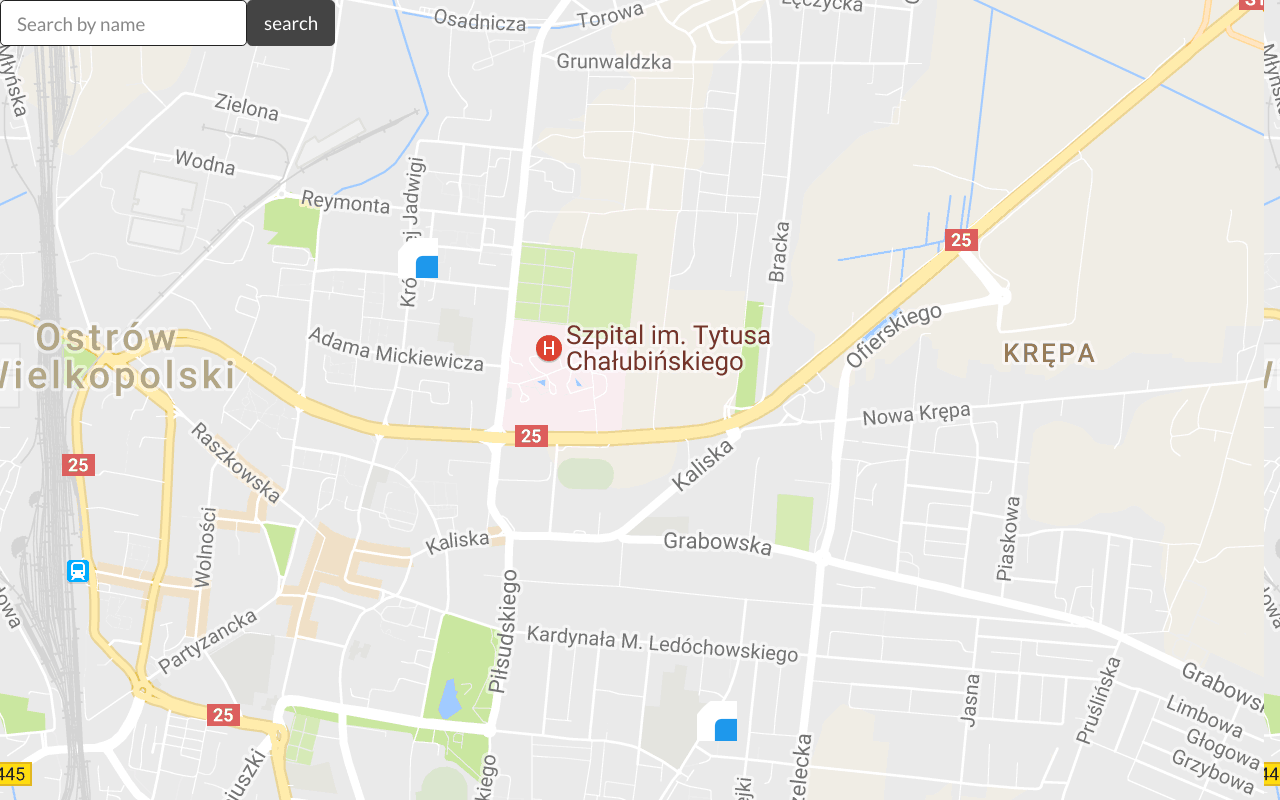
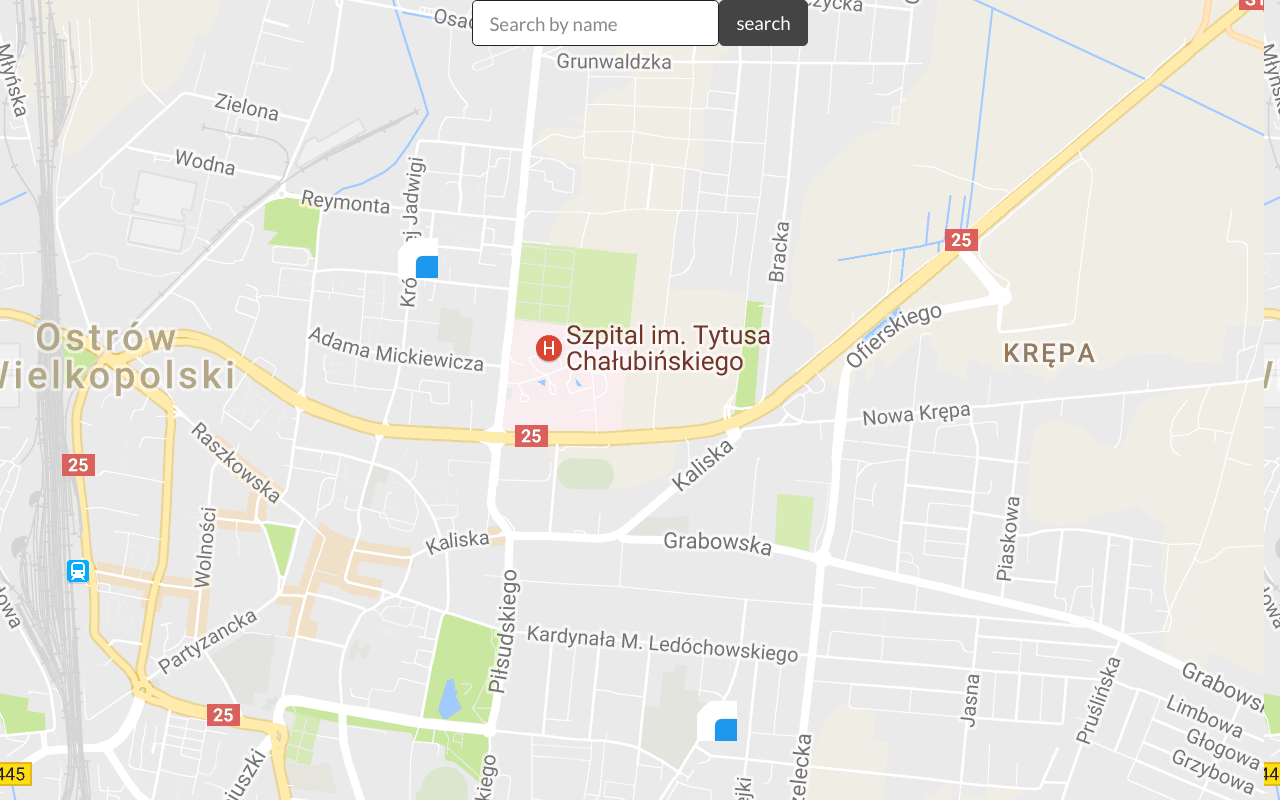
Before and after one commit to DGKSK8LIFE/street-show, a React (Create React App) app in the folder app/: page / in a window 1280 px wide. Built offline with nearby package versions, Linux system fonts and the light colour scheme.

Commit message:
added center align to div

```diff
--- a/app/src/App.css
+++ b/app/src/App.css
@@ -1,7 +1,3 @@
 body {
   background-image: url('stock_map.png');
 }
-
-.App {
-  text-align: center;
-}
--- a/app/src/App.js
+++ b/app/src/App.js
@@ -4,7 +4,7 @@ import './bootstrap.css'
 
 function App() {
   return (
-    <div className="App">
+    <div className="App" style={{display: `flex`, justifyContent: `center`, alignItems: `center`}}>
       <header className="App-header">
         <form class="form-inline my-2 my-lg-0">
           <input class="form-control form-control-lg" type="text" placeholder="Search by name"></input>
```
